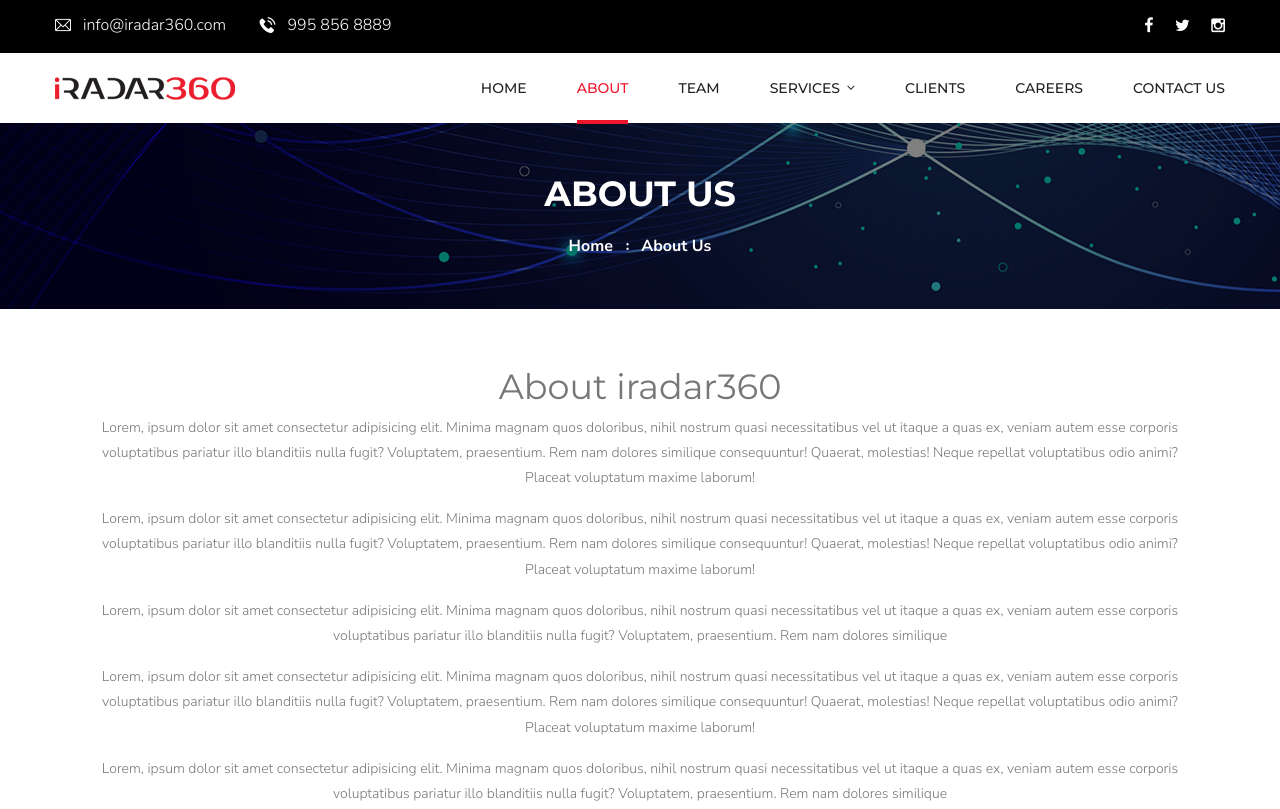
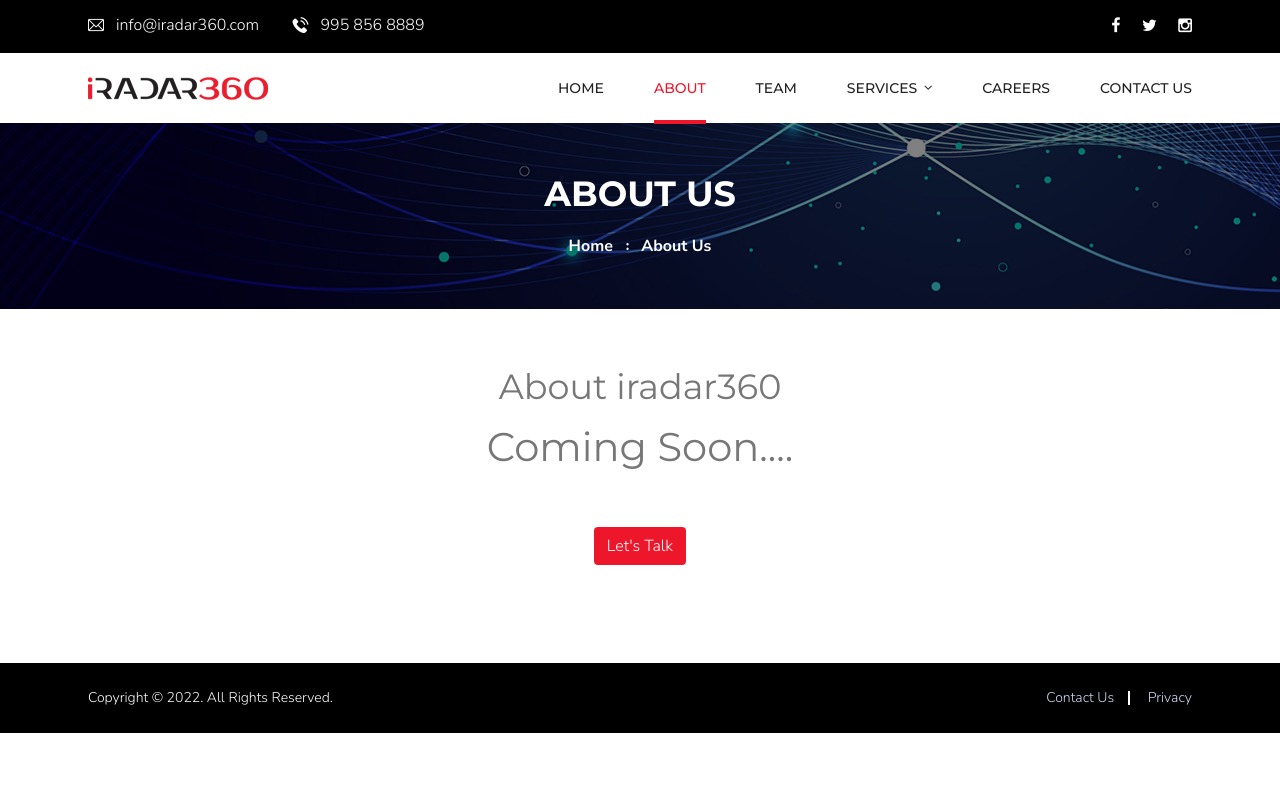
Before and after one commit to webgenius1988/IRADAR360, a plain HTML site: page about.html in a window 1280 px wide. Shown: the top 809 px of the page. Drawn offline with Linux system fonts and the light colour scheme.

Commit message:
minor issues

```diff
--- a/about.html
+++ b/about.html
@@ -162,7 +162,7 @@
                                  </li>
                               </ul>
                            </li>
-                           <li><a href="javascript:void(0)">Clients</a></li>
+
                            <li><a href="careers.html">Careers</a></li>
                            <li><a href="contact.html">Contact us</a></li>
                         </ul>
@@ -229,34 +229,7 @@
                About iradar360
             </h2>
 
-            <p>
-               Lorem, ipsum dolor sit amet consectetur adipisicing elit. Minima magnam quos doloribus, nihil nostrum
-               quasi necessitatibus vel ut itaque a quas ex, veniam autem esse corporis voluptatibus pariatur illo
-               blanditiis nulla fugit? Voluptatem, praesentium. Rem nam dolores similique consequuntur! Quaerat,
-               molestias! Neque repellat voluptatibus odio animi? Placeat voluptatum maxime laborum!
-            </p>
-            <p>
-               Lorem, ipsum dolor sit amet consectetur adipisicing elit. Minima magnam quos doloribus, nihil nostrum
-               quasi necessitatibus vel ut itaque a quas ex, veniam autem esse corporis voluptatibus pariatur illo
-               blanditiis nulla fugit? Voluptatem, praesentium. Rem nam dolores similique consequuntur! Quaerat,
-               molestias! Neque repellat voluptatibus odio animi? Placeat voluptatum maxime laborum!
-            </p>
-            <p>
-               Lorem, ipsum dolor sit amet consectetur adipisicing elit. Minima magnam quos doloribus, nihil nostrum
-               quasi necessitatibus vel ut itaque a quas ex, veniam autem esse corporis voluptatibus pariatur illo
-               blanditiis nulla fugit? Voluptatem, praesentium. Rem nam dolores similique
-            </p>
-            <p>
-               Lorem, ipsum dolor sit amet consectetur adipisicing elit. Minima magnam quos doloribus, nihil nostrum
-               quasi necessitatibus vel ut itaque a quas ex, veniam autem esse corporis voluptatibus pariatur illo
-               blanditiis nulla fugit? Voluptatem, praesentium. Rem nam dolores similique consequuntur! Quaerat,
-               molestias! Neque repellat voluptatibus odio animi? Placeat voluptatum maxime laborum!
-            </p>
-            <p>
-               Lorem, ipsum dolor sit amet consectetur adipisicing elit. Minima magnam quos doloribus, nihil nostrum
-               quasi necessitatibus vel ut itaque a quas ex, veniam autem esse corporis voluptatibus pariatur illo
-               blanditiis nulla fugit? Voluptatem, praesentium. Rem nam dolores similique
-            </p>
+            <h1 class="title">Coming Soon.... </h1>
             <div class="request-demo m-5 text-center">
                <a href="javascript:void();" class="i-button">
                   <button type="button" class="btn theme-btn theme-primary-btn" data-bs-toggle="modal" <<<<<<<=""
```
Also changed, not shown: careers.html (+1 -1 lines), contact.html (+1 -1 lines), index.html (+1 -1 lines), team.html (+3 -3 lines), css/style.css.
